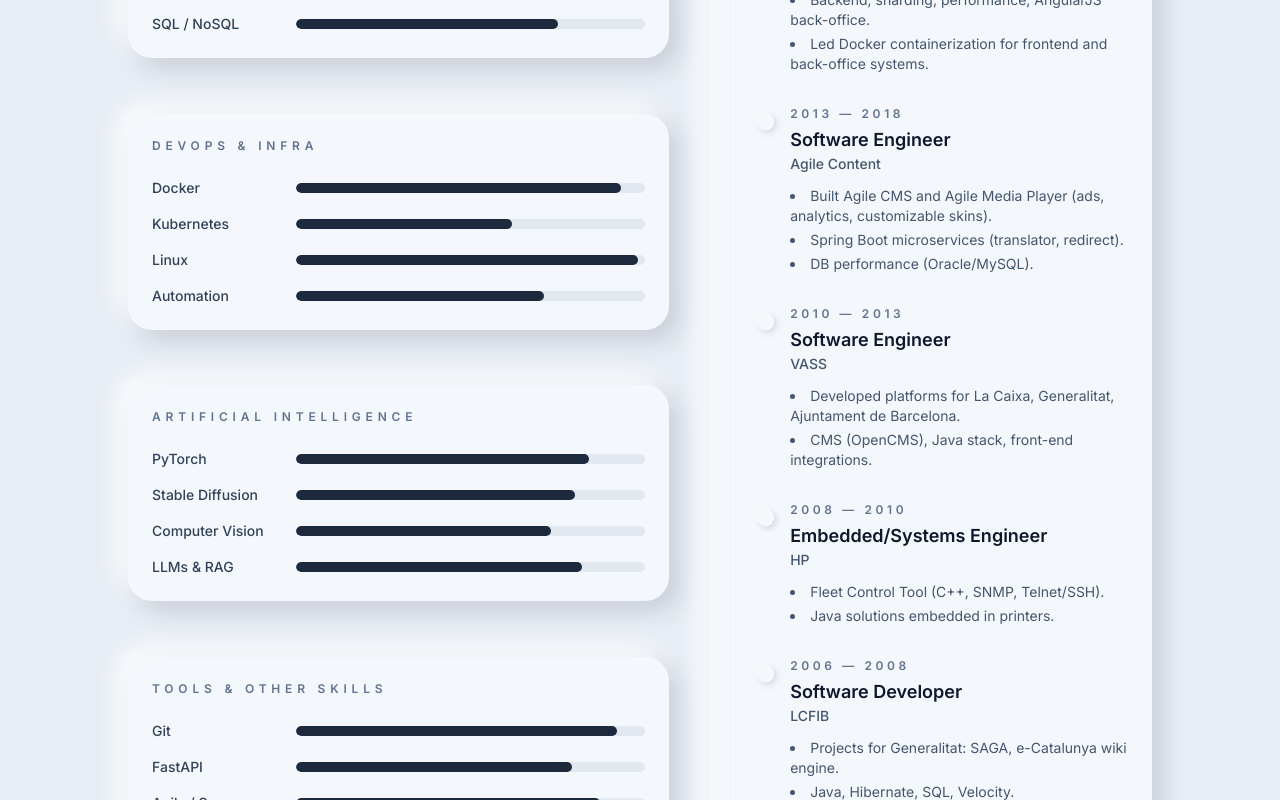
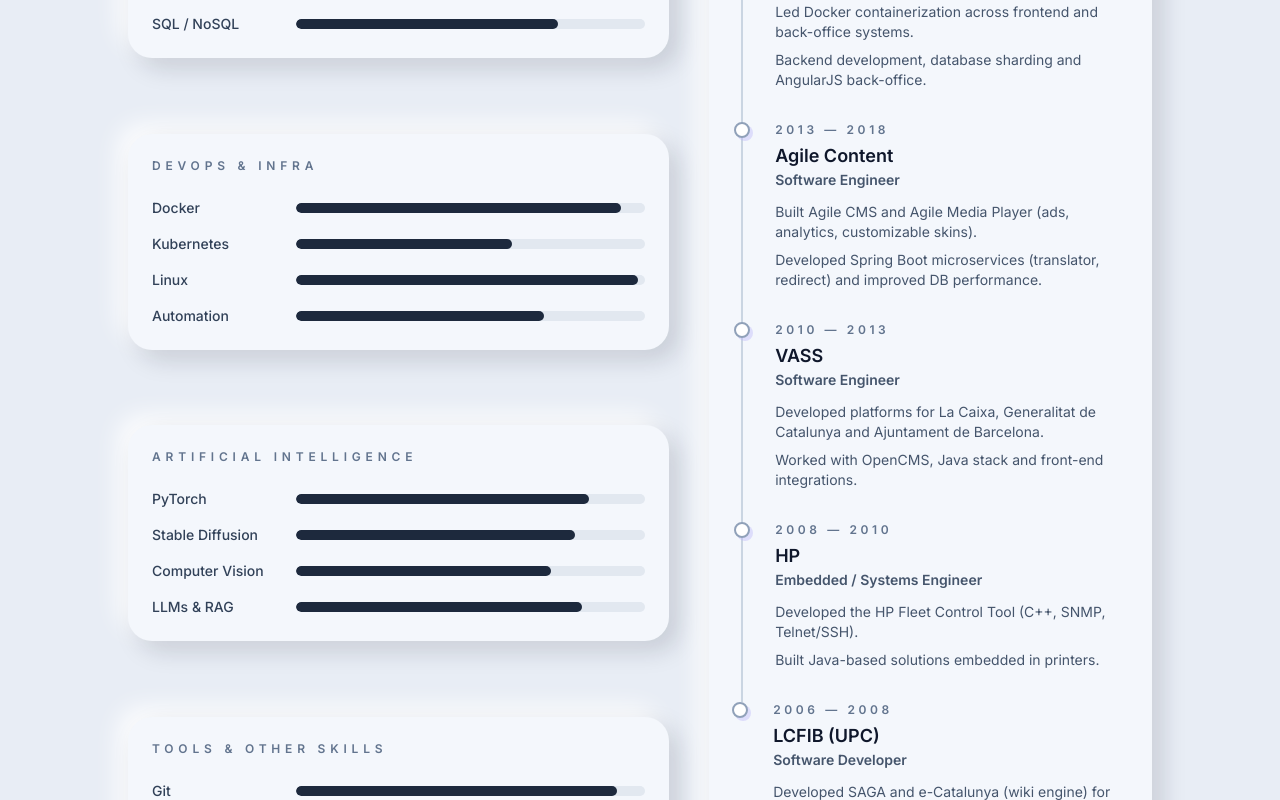
Before and after one commit to lsunol/portfolio, a Next.js app: page / in a window 1280 px wide. Shown: the part 1640-2440 px from the top of the page. Built offline with nearby package versions, Linux system fonts and the light colour scheme.

Commit message:
Skills & Timeline texts & styles

```diff
--- a/app/page.tsx
+++ b/app/page.tsx
@@ -60,58 +60,57 @@ const skillGroups = [
 const experiences = [
   {
     period: "2018 — 2024",
-    title: "Senior Software Engineer",
-    subtitle: "Sabadell Consumer Finance / Instant Credit",
+    title: "Sabadell Consumer Finance / Instant Credit",
+    subtitle: "Software Engineer",
     description: (
-      <ul className="mt-2 space-y-1 text-sm text-slate-600 list-disc list-inside">
-        <li>Core developer of the main loan origination platform.</li>
-        <li>Backend, sharding, performance, AngularJS back-office.</li>
-        <li>Led Docker containerization for frontend and back-office systems.</li>
+      <ul className="mt-2 space-y-2 text-sm text-slate-600 list-none">
+        <li>Core contributor to the loan origination platform.</li>
+        <li>Led Docker containerization across frontend and back-office systems.</li>
+        <li>Backend development, database sharding and AngularJS back-office.</li>
       </ul>
     ),
   },
   {
     period: "2013 — 2018",
-    title: "Software Engineer",
-    subtitle: "Agile Content",
+    title: "Agile Content",
+    subtitle: "Software Engineer",
     description: (
-      <ul className="mt-2 space-y-1 text-sm text-slate-600 list-disc list-inside">
+      <ul className="mt-2 space-y-2 text-sm text-slate-600 list-none">
         <li>Built Agile CMS and Agile Media Player (ads, analytics, customizable skins).</li>
-        <li>Spring Boot microservices (translator, redirect).</li>
-        <li>DB performance (Oracle/MySQL).</li>
+        <li>Developed Spring Boot microservices (translator, redirect) and improved DB performance.</li>
       </ul>
     ),
   },
   {
     period: "2010 — 2013",
-    title: "Software Engineer",
-    subtitle: "VASS",
+    title: "VASS",
+    subtitle: "Software Engineer",
     description: (
-      <ul className="mt-2 space-y-1 text-sm text-slate-600 list-disc list-inside">
-        <li>Developed platforms for La Caixa, Generalitat, Ajuntament de Barcelona.</li>
-        <li>CMS (OpenCMS), Java stack, front-end integrations.</li>
+      <ul className="mt-2 space-y-2 text-sm text-slate-600 list-none">
+        <li>Developed platforms for La Caixa, Generalitat de Catalunya and Ajuntament de Barcelona.</li>
+        <li>Worked with OpenCMS, Java stack and front-end integrations.</li>
       </ul>
     ),
   },
   {
     period: "2008 — 2010",
-    title: "Embedded/Systems Engineer",
-    subtitle: "HP",
+    title: "HP",
+    subtitle: "Embedded / Systems Engineer",
     description: (
-      <ul className="mt-2 space-y-1 text-sm text-slate-600 list-disc list-inside">
-        <li>Fleet Control Tool (C++, SNMP, Telnet/SSH).</li>
-        <li>Java solutions embedded in printers.</li>
+      <ul className="mt-2 space-y-2 text-sm text-slate-600 list-none">
+        <li>Developed the HP Fleet Control Tool (C++, SNMP, Telnet/SSH).</li>
+        <li>Built Java-based solutions embedded in printers.</li>
       </ul>
     ),
   },
   {
     period: "2006 — 2008",
-    title: "Software Developer",
-    subtitle: "LCFIB",
+    title: "LCFIB (UPC)",
+    subtitle: "Software Developer",
     description: (
-      <ul className="mt-2 space-y-1 text-sm text-slate-600 list-disc list-inside">
-        <li>Projects for Generalitat: SAGA, e-Catalunya wiki engine.</li>
-        <li>Java, Hibernate, SQL, Velocity.</li>
+      <ul className="mt-2 space-y-2 text-sm text-slate-600 list-none">
+        <li>Developed SAGA and e-Catalunya (wiki engine) for Generalitat de Catalunya.</li>
+        <li>Java, Hibernate, SQL and Velocity.</li>
       </ul>
     ),
   },
@@ -356,9 +355,9 @@ projects in deep learning, computer vision and LLM-based assistants.`}
               </div>
             </div>
             <div className="neumorphic-surface rounded-3xl p-6">
-              <div className="space-y-8 border-l border-white/70 pl-6">
-                {experiences.map((item) => (
-                  <TimelineItem key={item.period} {...item} />
+              <div className="pl-2">
+                {experiences.map((item, index) => (
+                  <TimelineItem key={item.period} {...item} isLast={index === experiences.length - 1} />
                 ))}
               </div>
               <button
--- a/components/TimelineItem.tsx
+++ b/components/TimelineItem.tsx
@@ -1,18 +1,21 @@
+import { ReactNode } from "react";
+
 type TimelineItemProps = {
   period: string;
   title: string;
   subtitle: string;
-  description: string;
+  description: ReactNode;
+  isLast?: boolean;
 };
 
-export function TimelineItem({ period, title, subtitle, description }: TimelineItemProps) {
+export function TimelineItem({ period, title, subtitle, description, isLast = false }: TimelineItemProps) {
   return (
-    <div className="relative pl-8">
-      <span className="absolute left-0 top-2 flex h-4 w-4 items-center justify-center rounded-full border border-white/70 bg-[var(--app-surface)] shadow-[2px_2px_6px_rgba(163,177,198,0.5),-2px_-2px_6px_rgba(255,255,255,0.8)]" />
-        <p className="text-xs font-semibold uppercase tracking-[0.3em] text-slate-500">{period}</p>
+    <div className={`relative pl-8 pb-8 ${!isLast ? 'border-l-2 border-slate-300' : ''}`}>
+      <span className="absolute left-[-9px] top-0 flex h-4 w-4 items-center justify-center rounded-full border-2 border-slate-400 bg-white shadow-[3px_3px_0px_rgba(186,181,248,0.4)]" />
+      <p className="text-xs font-semibold uppercase tracking-[0.3em] text-slate-500">{period}</p>
       <h3 className="mt-1 text-lg font-semibold text-slate-900">{title}</h3>
-      <p className="text-sm font-medium text-slate-600">{subtitle}</p>
-        <div className="mt-3 text-sm text-slate-600">{description}</div>
+      <p className="text-sm font-semibold text-slate-600">{subtitle}</p>
+      <div className="mt-3 text-sm text-slate-600">{description}</div>
     </div>
   );
 }
```
